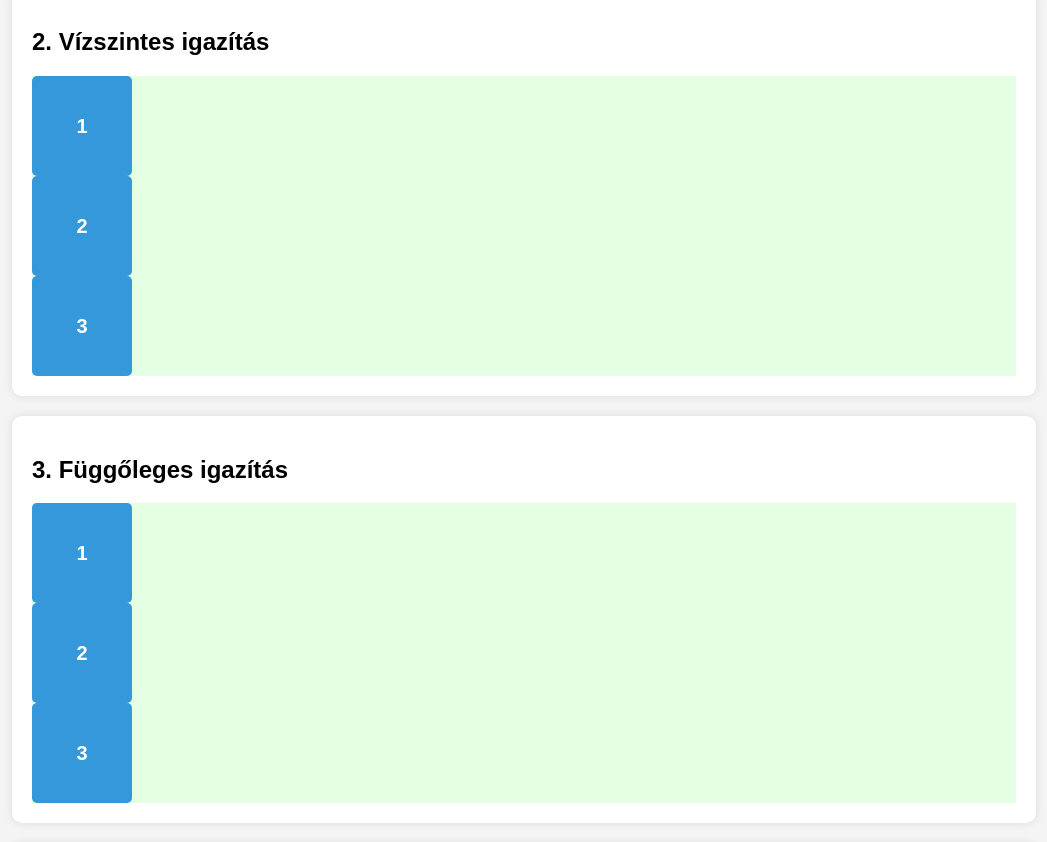
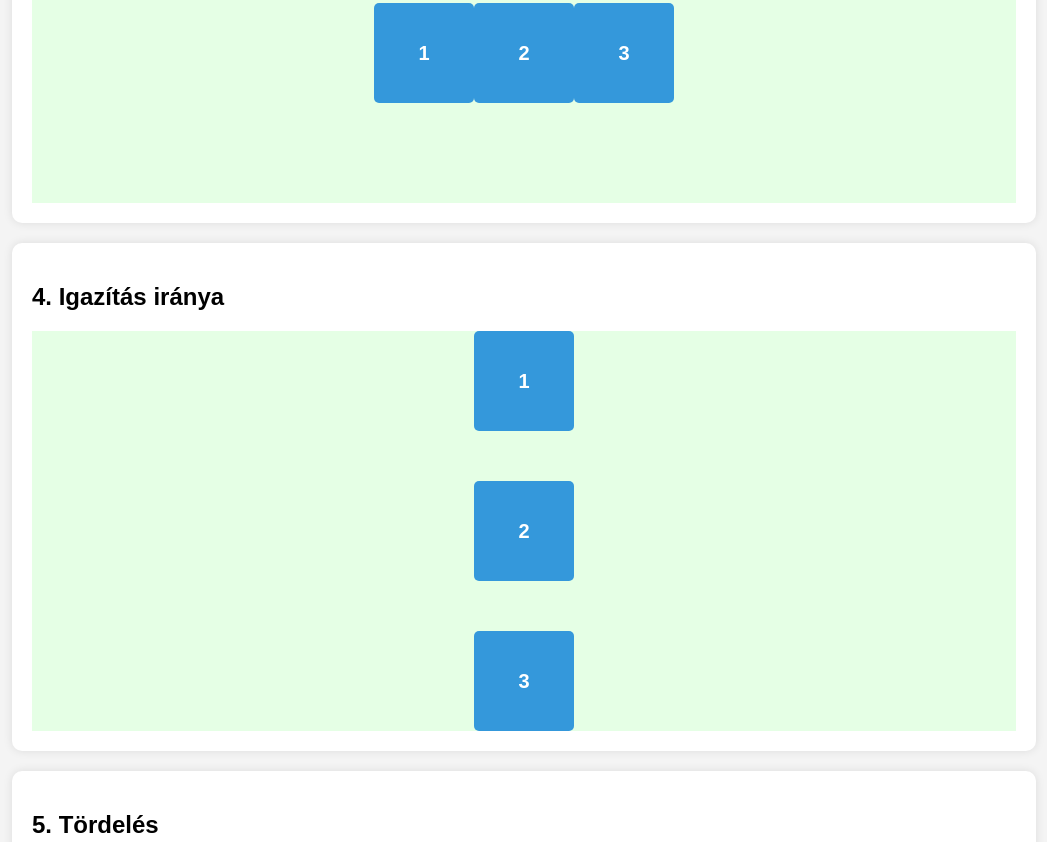
Before and after one commit to fnlckik/webprog_11bc_2023, a plain HTML site: page CSS/Flexbox/index.html in a window 1280 px wide. Shown: the part 660-1502 px from the top of the page, without its empty margins (116-1163 px from the left). Drawn offline with Linux system fonts and the light colour scheme.

Commit message:
flexbox alapok

```diff
--- a/CSS/Flexbox/style.css
+++ b/CSS/Flexbox/style.css
@@ -15,7 +15,7 @@ body>div {
     margin-top: 20px;
 }
 
-body div div div {
+.elem {
     background-color: #3498db;
     color: #ffffff;
     width: 100px;
@@ -40,15 +40,53 @@ hr {
 
 /* 1. Dinamikus méret */
 
+/* .elem {
+    display: inline-block;
+} */
+
+/* gap: rés, kihagyás, hézag */
+/* gap: calc(100% / 9); */
+.flexbox {
+    display: flex;
+}
+
+.b1 {
+    gap: 3px;
+}
 
 /* 2. "Vízszintes" igazítás */
-
+/* center */
+/* start, end ~ flex-start, flex-end */
+/* space-between: szélsők két oldalra, egyenlő kihagyások */
+/* space-around */
+/* space-evenly */
+.b2 {
+    justify-content: space-evenly;
+}
 
 /* 3. "Függőleges" igazítás */
+/* start, center, end */
+.b3 {
+    height: 300px;
+    justify-content: center;
+    align-items: center;
+}
 
+/* .b3 .elem {
+    display: flex;
+    justify-content: center;
+    align-items: center;
+} */
 
 /* 4. Igazítás iránya */
-
+/* row, row-reverse */
+/* column, column-reverse */
+.b4 {
+    flex-direction: column;
+    height: 400px;
+    align-items: center;
+    justify-content: space-between;
+}
 
 /* 5. Tördelés */
 
```
